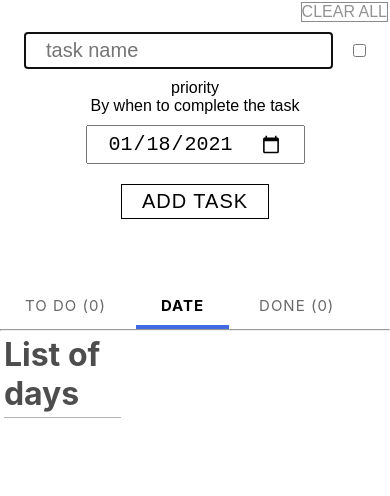
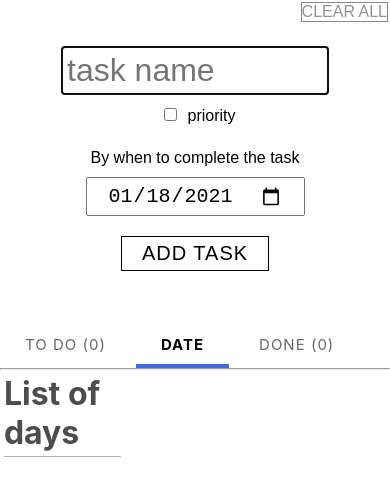
Before and after one commit to atrykp/to-do-list-react, a React (Create React App) app: page /dateList in a window 390 px wide. Shown: the top 496 px of the page. Built offline with nearby package versions, Linux system fonts and the light colour scheme.

Commit message:
change styles in add section AddTask.css

```diff
--- a/src/components/AddTask.js
+++ b/src/components/AddTask.js
@@ -54,12 +54,13 @@ const AddTask = (props) => {
     focusOnInput();
   }, []);
 
-  const alertName = !correct && !taskName && <p>Fill in the field to add</p>;
+  const alertName = !correct && !taskName && <p>Enter the name of the task</p>;
   const alertDate = !correct && !date && <p>Set the date</p>;
 
   return (
     <form className="addSection" action="" onSubmit={handleAddTask}>
       <input
+        className="taskNameInput"
         type="text"
         name="taskName"
         placeholder="task name"
@@ -67,6 +68,7 @@ const AddTask = (props) => {
         value={taskName}
         ref={nameInput}
       />
+      {alertName}
 
       <label htmlFor="priority">
         <input
@@ -78,7 +80,6 @@ const AddTask = (props) => {
         />
         priority
       </label>
-      {alertName}
 
       <br />
 
--- a/src/components/DatePage.js
+++ b/src/components/DatePage.js
@@ -19,11 +19,12 @@ const DatePage = (props) => {
 
   return (
     <div>
-      <div className="datePage">
-        <h1>
-          {props.match.params.date}
+      <div className="datePage ">
+        <div className="titleDataPage clearfix">
           <Link to="/dateList">back to date list</Link>
-        </h1>
+          <h1>{props.match.params.date}</h1>
+        </div>
+
         {list}
       </div>
     </div>
--- a/src/style/AddTask.css
+++ b/src/style/AddTask.css
@@ -1,6 +1,6 @@
 .addSection {
   box-sizing: border-box;
-  height: 35vh;
+  min-height: 35vh;
   padding: 2% 1%;
   text-align: center;
   font-family: arial;
@@ -9,6 +9,12 @@
   font-size: 20px;
   padding: 5px 20px;
   margin: 10px;
+}
+.addSection .taskNameInput {
+  display: block;
+  margin: 3% auto 1%;
+  padding: 1%;
+  width: 70%;
 }
 
 .addSection button {
@@ -26,10 +32,22 @@
   font-size: 10px;
   color: red;
   margin: 0;
-  margin-right: 250px;
 }
 .addSection button:hover {
   background-color: black;
   border: 1.5px solid white;
   color: white;
 }
+@media (max-width: 580px) {
+  .addSection {
+    margin-bottom: 10%;
+  }
+  .addSection label {
+    display: block;
+    width: 100%;
+  }
+  .addSection .taskNameInput {
+    margin: 10% auto 1%;
+    font-size: 2rem;
+  }
+}
--- a/src/style/App.css
+++ b/src/style/App.css
@@ -126,27 +126,31 @@ hr {
 }
 .datePage h1 {
   float: left;
-  width: 30%;
+  width: 50%;
   color: rgb(77, 77, 77);
   font-size: 1.5rem;
   margin-left: 1%;
-  margin-top: 0;
+  margin-bottom: 2%;
   padding-bottom: 1%;
-  border-bottom: solid 1px rgb(77, 77, 77);
+  text-align: center;
 }
 .datePage a {
   display: block;
+  float: left;
   color: rgb(138, 138, 138);
   margin: 0;
-  padding: 0 2%;
-  margin-left: 34%;
-  border-left: 1px solid black;
+  padding: 1% 2%;
   text-transform: uppercase;
   text-decoration: none;
   font-size: 1.2rem;
+  min-width: 200px;
 }
 .datePage a:hover {
   color: rgb(77, 77, 77);
+}
+.titleDataPage {
+  margin-bottom: 2%;
+  border-bottom: 1px solid black;
 }
 .errorPage p {
   font-size: 4rem;
@@ -218,4 +222,12 @@ input:focus {
     float: none;
     display: block;
   }
+  .datePage h1 {
+    display: block;
+    width: 100%;
+    margin: 4% auto;
+  }
+  .taskDate {
+    padding: 4% 0;
+  }
 }
```
Also changed, not shown: 1 other file (tests, documents, lock files or other folders).
